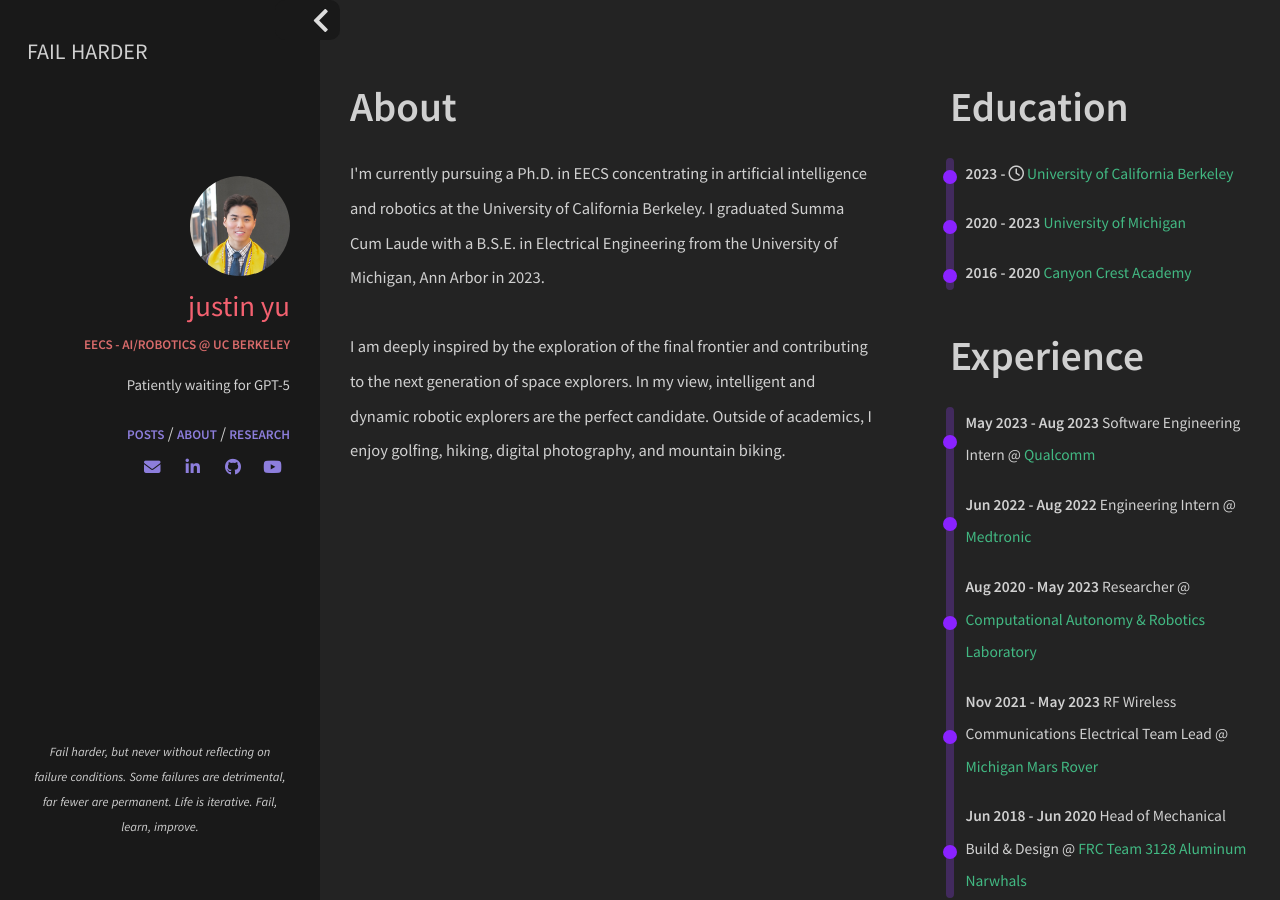
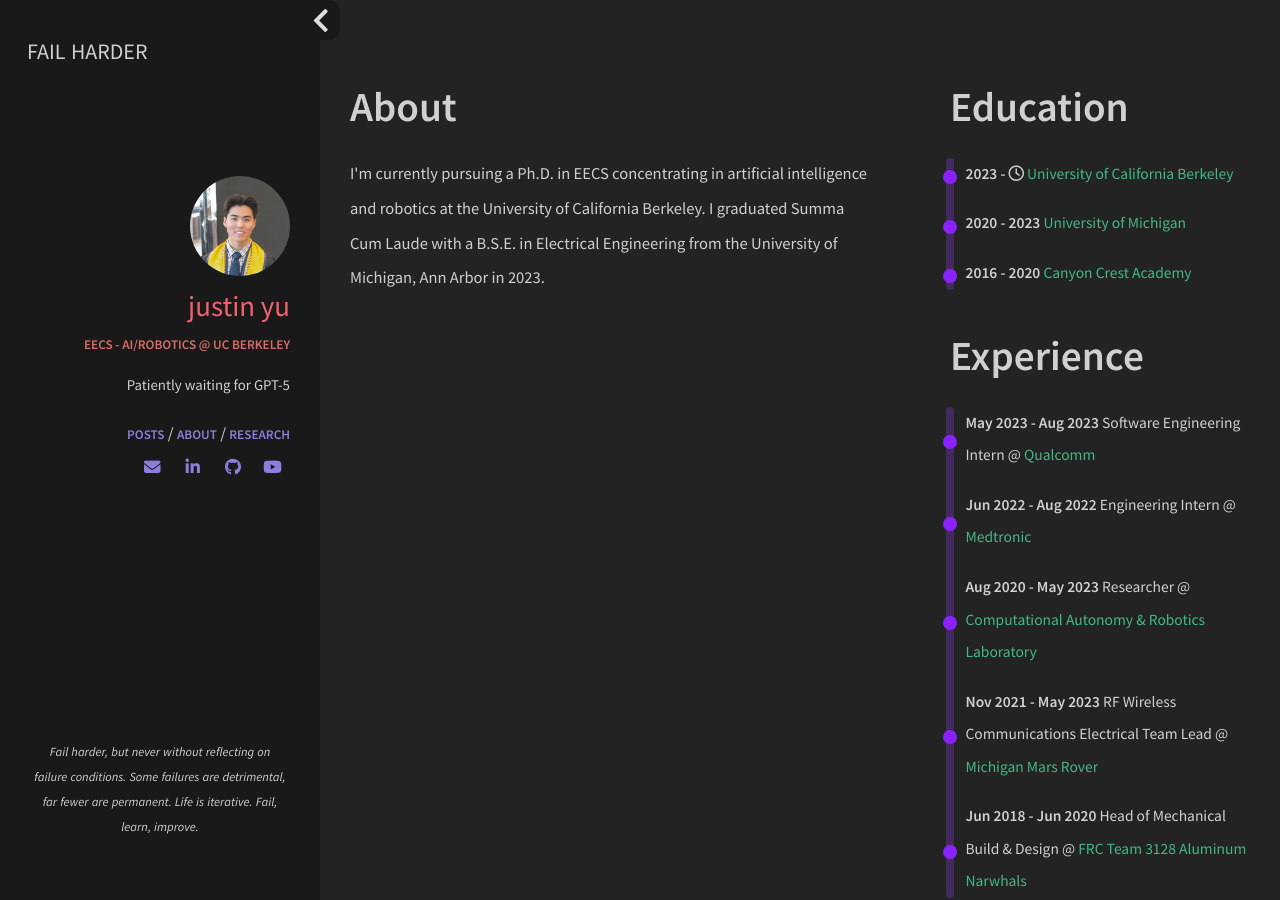
Before and after one commit to uynitsuj/uynitsuj.github.io, a Jekyll site: the page built from about.html, in a window 1280 px wide. Built offline with Jekyll 4.4.1, drawn with Linux system fonts in a browser that asks for light colours; nearby versions of some CDN libraries.

Commit message:
update about

```diff
--- a/_includes/sections/about.html
+++ b/_includes/sections/about.html
@@ -9,10 +9,6 @@
     I'm currently pursuing a Ph.D. in EECS concentrating in artificial intelligence and robotics at the University of
     California Berkeley. I graduated Summa Cum Laude with a B.S.E. in Electrical Engineering from the University of
     Michigan, Ann Arbor in 2023.
-    <br><br>
-    I am deeply inspired by the exploration of the final frontier and contributing to the next generation
-    of space explorers. In my view, intelligent and dynamic robotic explorers are the perfect candidate.
-    Outside of academics, I enjoy golfing, hiking, digital photography, and mountain biking.
     <br>
     <br>
 
```
